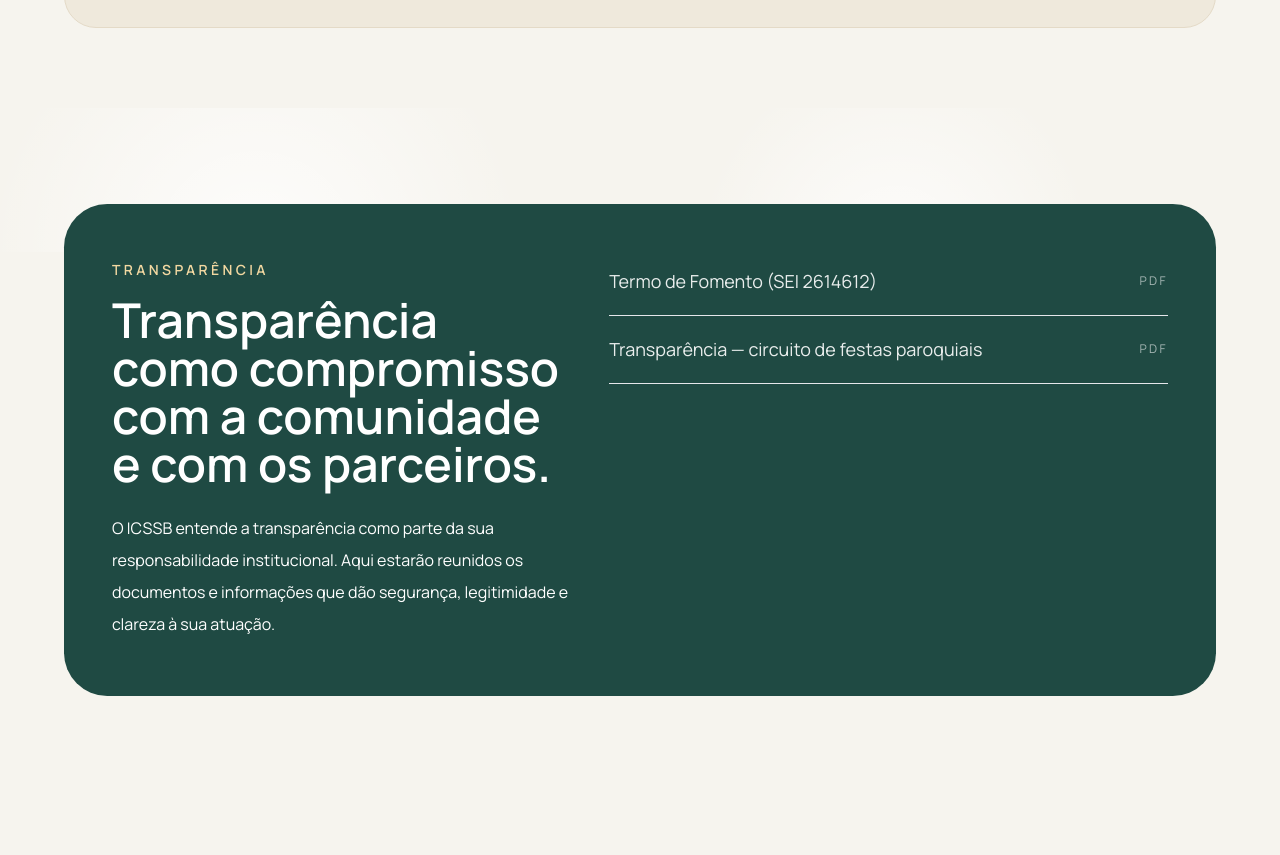
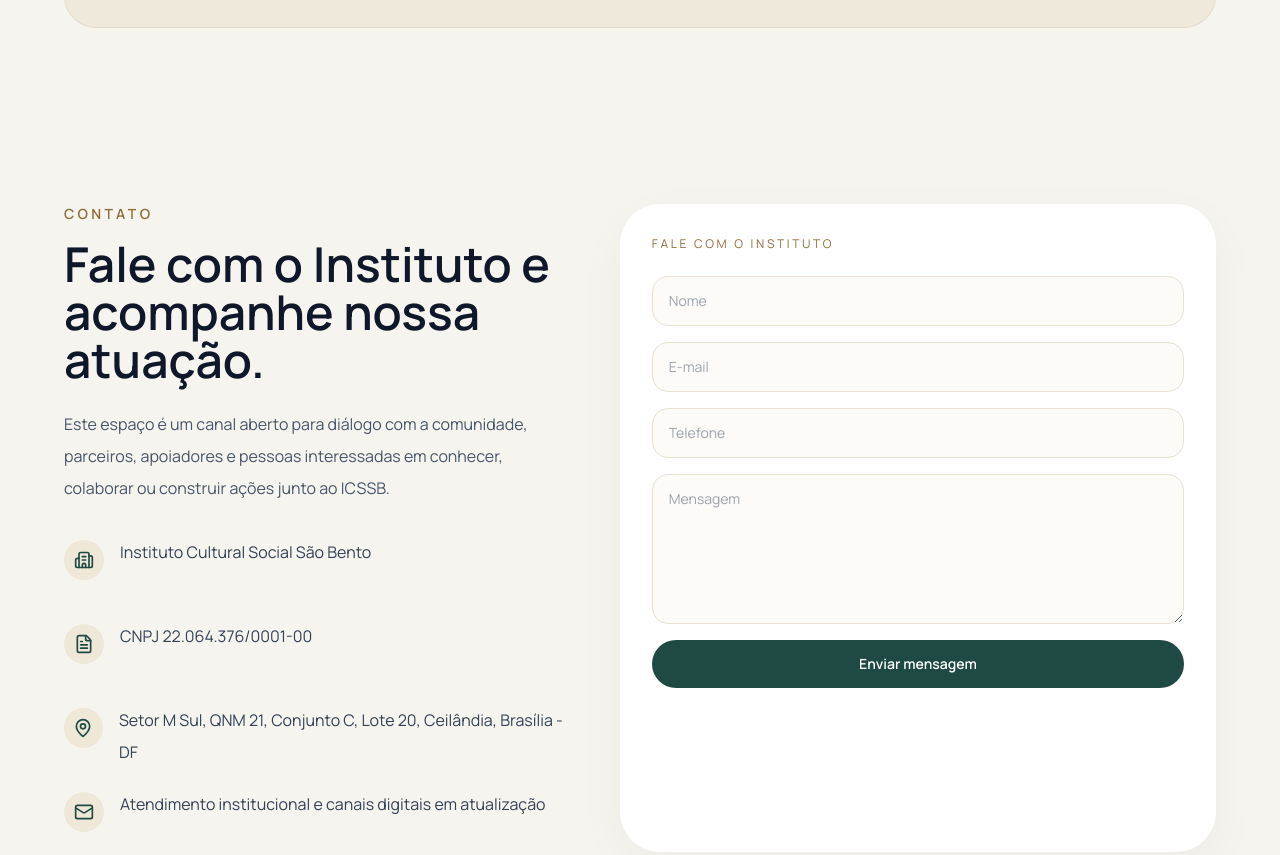
Before and after one commit to tiagovianaa-gibi/site-sao-bento, a plain HTML site: page index.html in a window 1280 px wide. Shown: the part 3919-4774 px from the top of the page. Drawn offline with nearby package versions, Linux system fonts and the light colour scheme.

```diff
--- a/index.html
+++ b/index.html
@@ -365,46 +365,6 @@
         </div>
       </section>
 
-      <section id="transparencia" class="section-anchor relative overflow-hidden px-4 py-24 sm:px-6 lg:px-8">
-        <div class="absolute left-0 right-0 top-0 h-36 bg-[radial-gradient(circle_at_20%_100%,rgba(255,255,255,0.8),transparent_26%),radial-gradient(circle_at_70%_100%,rgba(255,255,255,0.75),transparent_22%)]"></div>
-        <div class="relative mx-auto max-w-6xl rounded-[2.7rem] bg-[#1f4a43] px-6 py-10 text-white sm:px-8 sm:py-12 lg:px-12 lg:py-14">
-          <div class="grid gap-10 lg:grid-cols-[0.9fr_1.1fr] lg:items-start">
-            <div>
-              <p class="text-sm font-semibold uppercase tracking-[0.24em] text-[#f2d8a1]">Transparência</p>
-              <h2 class="mt-4 text-3xl font-semibold leading-tight sm:text-4xl lg:text-5xl">
-                Transparência como compromisso com a comunidade e com os parceiros.
-              </h2>
-              <p class="reading-width mt-6 max-w-xl text-base leading-8 text-white/78">
-                O ICSSB entende a transparência como parte da sua responsabilidade institucional.
-                Aqui estarão reunidos os documentos e informações que dão segurança, legitimidade
-                e clareza à sua atuação.
-              </p>
-            </div>
-
-            <div class="space-y-3">
-              <a
-                href="assets/documentos/SEI_2614612_Termo_de_Fomento%20%282%29.pdf"
-                class="flex min-h-[56px] items-center justify-between border-b border-white/14 pb-3 text-lg text-white/90 transition hover:text-white"
-                target="_blank"
-                rel="noopener"
-              >
-                <span>Termo de Fomento (SEI 2614612)</span>
-                <span class="text-xs uppercase tracking-[0.2em] text-white/60">PDF</span>
-              </a>
-              <a
-                href="assets/documentos/TRANSPAR%C3%8ANCIA%20-%20circuito%20de%20festas%20paroquiais%20%281%29.pdf"
-                class="flex min-h-[56px] items-center justify-between border-b border-white/14 pb-3 text-lg text-white/90 transition hover:text-white"
-                target="_blank"
-                rel="noopener"
-              >
-                <span>Transparência — circuito de festas paroquiais</span>
-                <span class="text-xs uppercase tracking-[0.2em] text-white/60">PDF</span>
-              </a>
-            </div>
-          </div>
-        </div>
-      </section>
-
       <section id="contato" class="section-anchor px-4 py-24 sm:px-6 lg:px-8">
         <div class="mx-auto grid max-w-6xl gap-12 lg:grid-cols-[0.92fr_1.08fr] lg:items-stretch">
           <div class="flex h-full flex-col">
```
Also changed, not shown: transparencia.html (+9 -0 lines), assets/documentos/TRANSPARÊNCIA - circuito de festas paroquiais (1).jpg (added).
